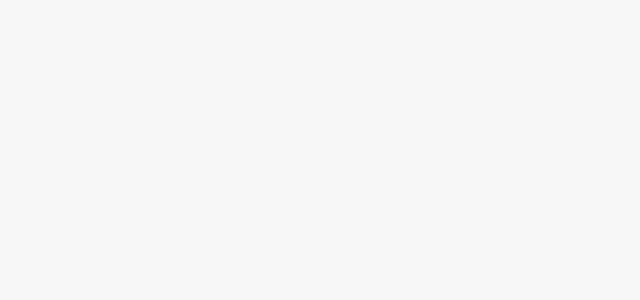
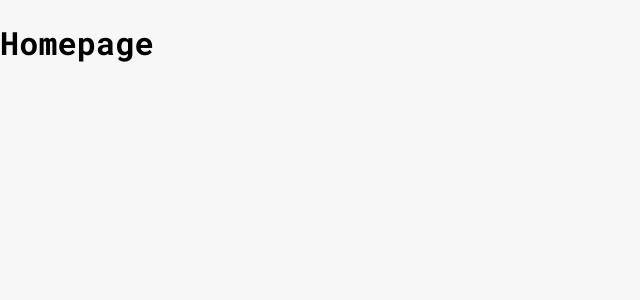
Before and after one commit to FreeFallRush/shopping-cart, a React (Vite) app: page / in a window 1280 px wide. Shown: the top 300 px of the page, without its empty margins (0-640 px from the left). Built offline with nearby package versions, Linux system fonts and the light colour scheme.

Commit message:
Imported Homepage component in App.tsx
Modified styles in index.css

```diff
--- a/src/App.tsx
+++ b/src/App.tsx
@@ -1,9 +1,12 @@
 import "./App.css";
+import Homepage from "./pages/Homepage";
 
 function App() {
   return (
     <>
-      <div></div>
+      <div>
+        <Homepage />
+      </div>
     </>
   );
 }
--- a/src/index.css
+++ b/src/index.css
@@ -1,10 +1,9 @@
 :root {
   font-family: system-ui, Avenir, Helvetica, Arial, sans-serif;
-  line-height: 1.5;
+
   font-weight: 400;
 
   color-scheme: light dark;
-  color: rgba(255, 255, 255, 0.87);
 
   font-synthesis: none;
   text-rendering: optimizeLegibility;
```
